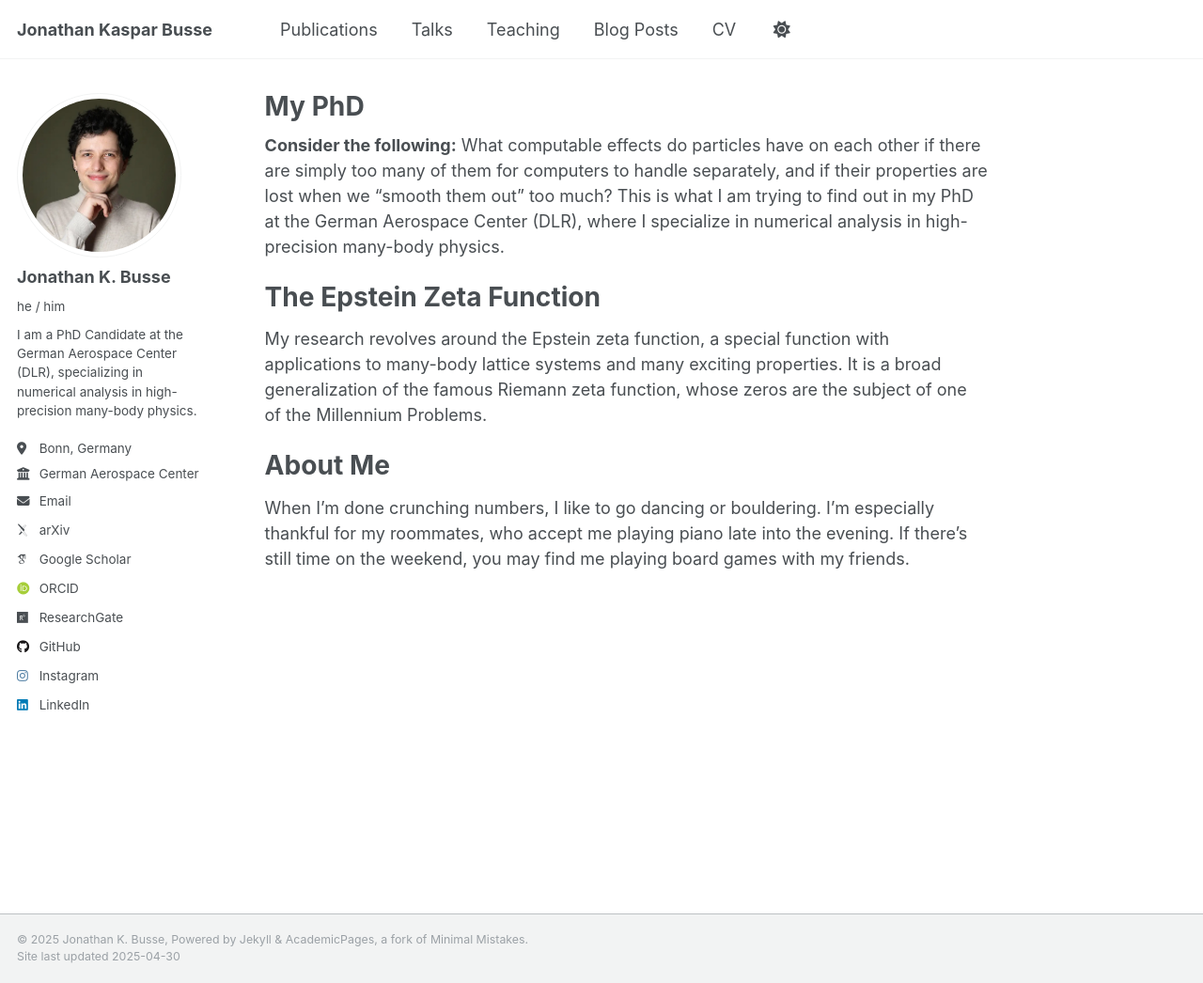
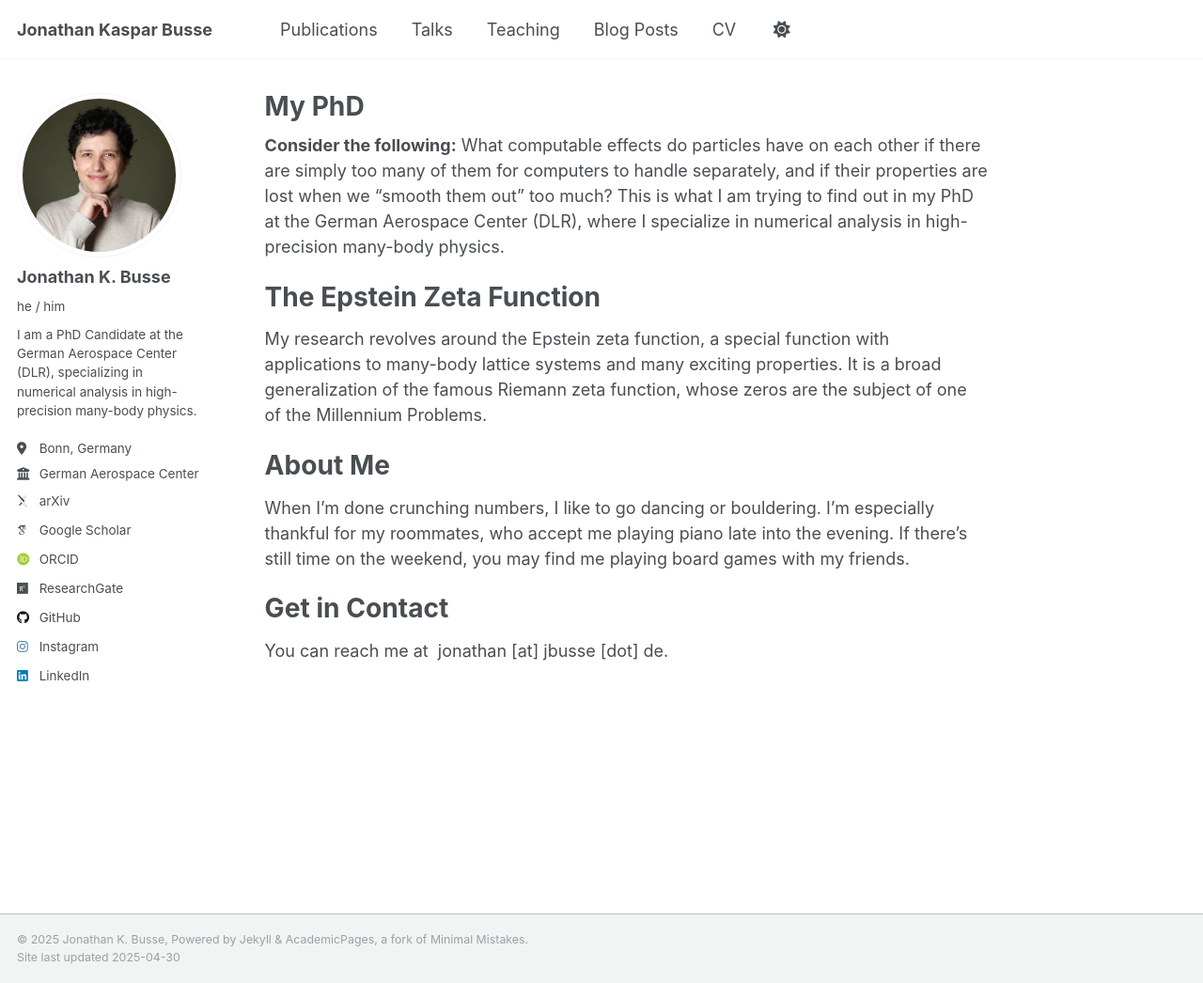
Before and after one commit to JoKaBus/jonathankbusse, a Jekyll site: the page built from _pages/about.md, in a window 1280 px wide and 1046 px high. Shown: the whole window at 94% size. Built offline with Jekyll 4.4.1, drawn with Linux system fonts in a browser that asks for light colours; some web fonts are replaced.

Commit message:
Security: Disable clickable email, scamble mail in html

```diff
--- a/_config.yml
+++ b/_config.yml
@@ -30,7 +30,7 @@ author:
   employer         : "German Aerospace Center (DLR)"
   location         : "Bonn, Germany"
   uri              : # URL
-  email            : "jonathan@jbusse.de"
+  email            : # "jonathan@jbusse.de"
 
   # Academic websites
   arxiv            : "https://arxiv.org/a/busse_j_1.html"
--- a/_pages/about.md
+++ b/_pages/about.md
@@ -18,3 +18,10 @@ My research revolves around the Epstein zeta function, a special function with a
 About Me
 ======
 When I’m done crunching numbers, I like to go dancing or bouldering. I’m especially thankful for my roommates, who accept me playing piano late into the evening. If there’s still time on the weekend, you may find me playing board games with my friends.
+
+Get in Contact
+=====
+You can reach me at
+<span style="unicode-bidi:bidi-override; direction: rtl;">
+ed&nbsp;[tod]&nbsp;essubj&nbsp;[ta]&nbsp;nahtanoj
+</span>.
```
